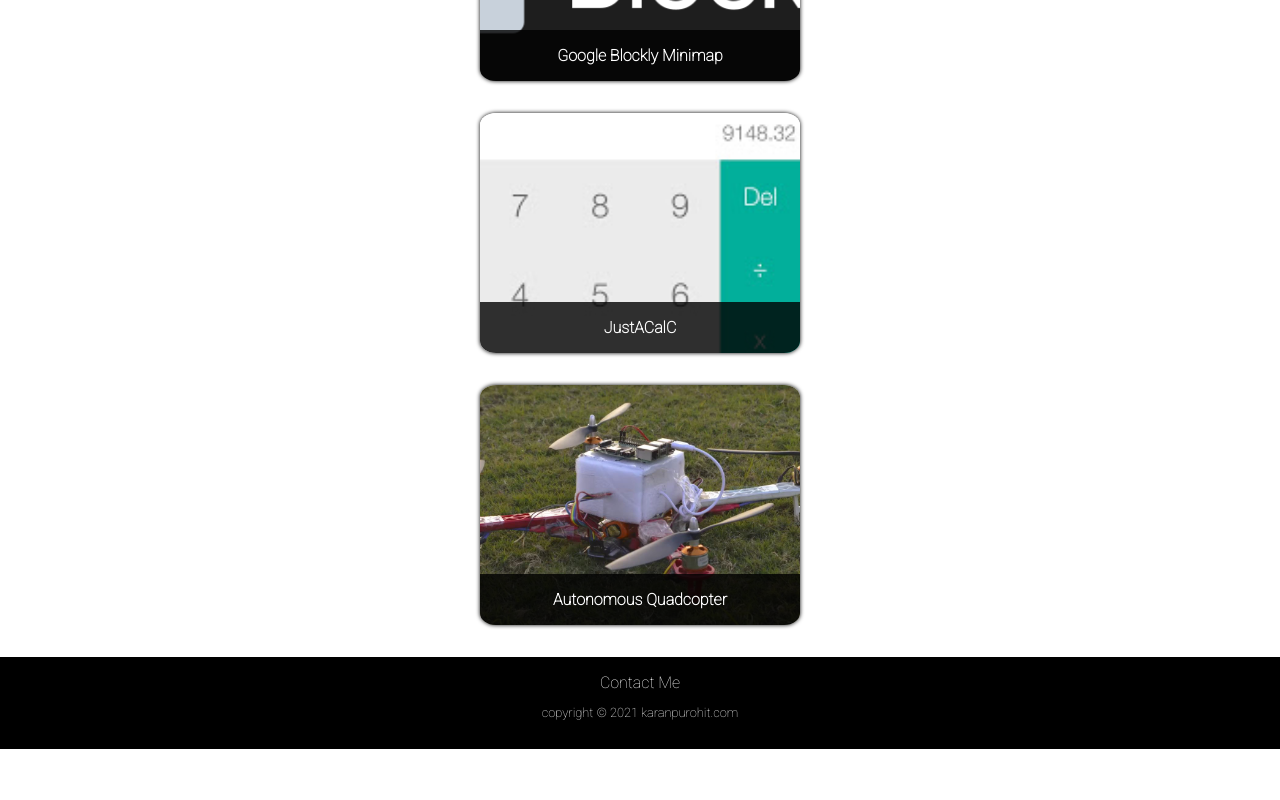
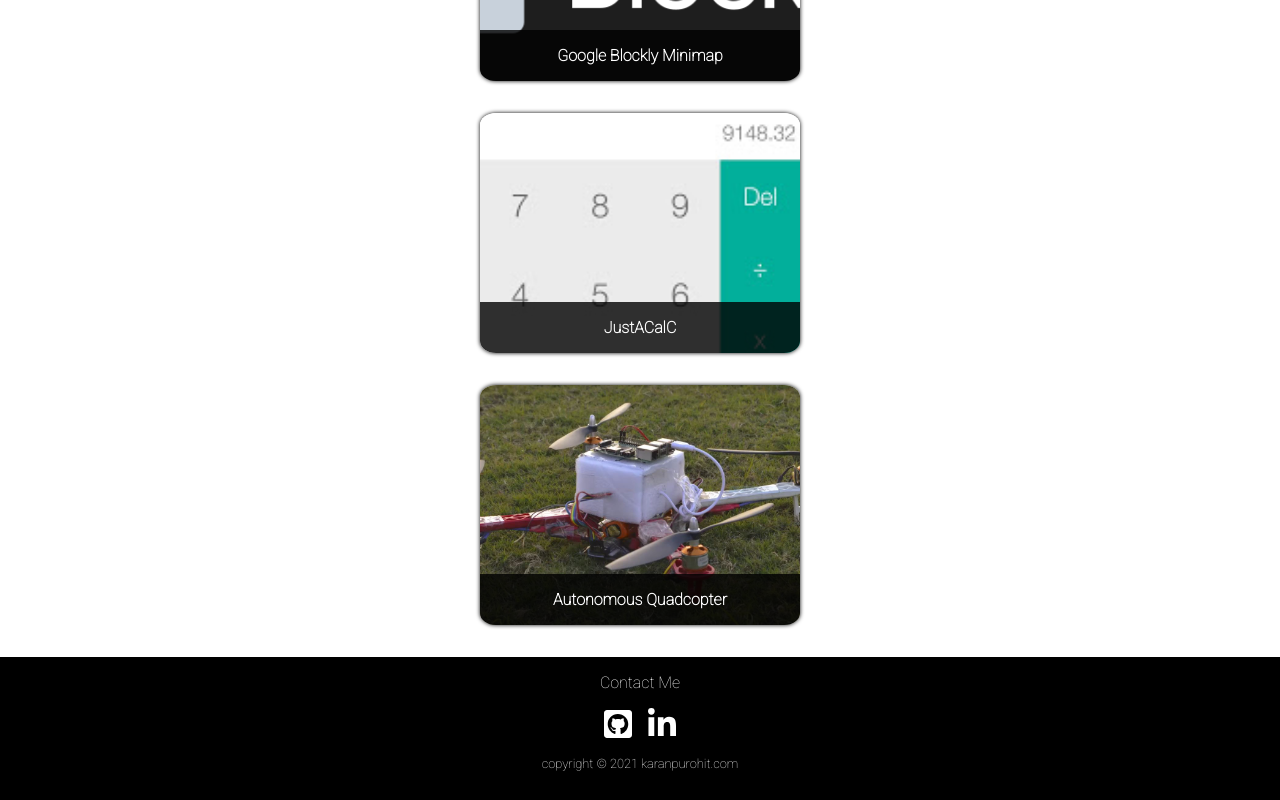
Before and after one commit to K-ran/personalReactSite, a React (Create React App) app: page / in a window 1280 px wide. Shown: the part 1431-2231 px from the top of the page. Before the commit the page ends 2180 px from the top, so only its background shows below. Built offline with nearby package versions, Linux system fonts and the light colour scheme; the HTML template or start-up script is replaced by a standard one.

Commit message:
Adding social links.

```diff
--- a/src/components/aboutme/Aboutme.js
+++ b/src/components/aboutme/Aboutme.js
@@ -5,7 +5,7 @@ import './Aboutme.css';
 class Aboutme extends Component {
     render() {
         return (
-            <div className="aboutme">
+            <div id = "aboutme" className="aboutme">
                 <div className="about_me_title">About me</div>
                 <img src = {profile_image} className="profile_image" alt="something" />
                 <div className="profile_desc">
--- a/src/components/footer/Footer.css
+++ b/src/components/footer/Footer.css
@@ -11,4 +11,15 @@
 .copyright
 {
     font-size: .8rem;
+    margin-top: 0;
 }
+
+.social_links
+{
+    padding: 1em;
+}
+.fa_link_footer
+{
+    color: white;
+    margin: .5em;
+}
--- a/src/components/footer/Footer.js
+++ b/src/components/footer/Footer.js
@@ -1,13 +1,16 @@
 import React, { Component } from 'react';
 import './Footer.css' ;
+import { faLinkedinIn, faGithubSquare} from '@fortawesome/free-brands-svg-icons'
+import { FontAwesomeIcon } from '@fortawesome/react-fontawesome'
 
 class Footer extends Component {
     render() {
         return (
-            <footer className="footer">
+            <footer id = "footer" className="footer">
                 <div className="contact_me">Contact Me</div>
                 <div className="social_links">
-
+                    <a className = "fa_link_footer" rel="noopener noreferrer" target="_blank" href="https://github.com/K-ran" ><FontAwesomeIcon  size='2x' icon={faGithubSquare} /></a>
+                    <a className = "fa_link_footer" rel="noopener noreferrer" target="_blank" href="https://www.linkedin.com/in/k-ran/" ><FontAwesomeIcon  size='2x' icon={faLinkedinIn} /></a>
                 </div>
                 <p className="copyright">copyright &#169; 2021 karanpurohit.com</p>
             </footer>
--- a/src/components/hero/Hero.js
+++ b/src/components/hero/Hero.js
@@ -3,7 +3,7 @@ import './Hero.css';
 class Hero extends Component {
     render() {
         return (
-            <div className="hero">
+            <div id = "home" className="hero">
                 <div className="quote">
                     "Chains of habit are too light to be felt until they are too heavy to be broken."
                 </div>
--- a/src/components/navbar/Navbar.js
+++ b/src/components/navbar/Navbar.js
@@ -30,10 +30,10 @@ class Navbar extends Component {
                 </div>
 
                 <ul className="navbar-menuItemList" style={{display: this.state.barextended?"flex":"none"}}>
-                    <li className="navbar-menuItem" ><a href="/#">Home</a></li>
-                    <li className="navbar-menuItem" ><a href="/#">About</a></li>
-                    <li className="navbar-menuItem" ><a href="/#">Projects</a></li>
-                    <li className="navbar-menuItem" ><a href="/#">Contacts</a></li>
+                    <li className="navbar-menuItem" ><a href="#home">Home</a></li>
+                    <li className="navbar-menuItem" ><a href="#aboutme">About</a></li>
+                    <li className="navbar-menuItem" ><a href="#projects">Projects</a></li>
+                    <li className="navbar-menuItem" ><a href="#footer">Contacts</a></li>
                 </ul>
             </div>
         );
--- a/src/components/projects/Projects.js
+++ b/src/components/projects/Projects.js
@@ -14,7 +14,7 @@ class Projects extends Component {
             i++;
         }
         return (
-            <div className="card_container">
+            <div id="projects" className="card_container">
                 <div className="projects_title">Projects</div>
                 {item_array}
             </div>
```
